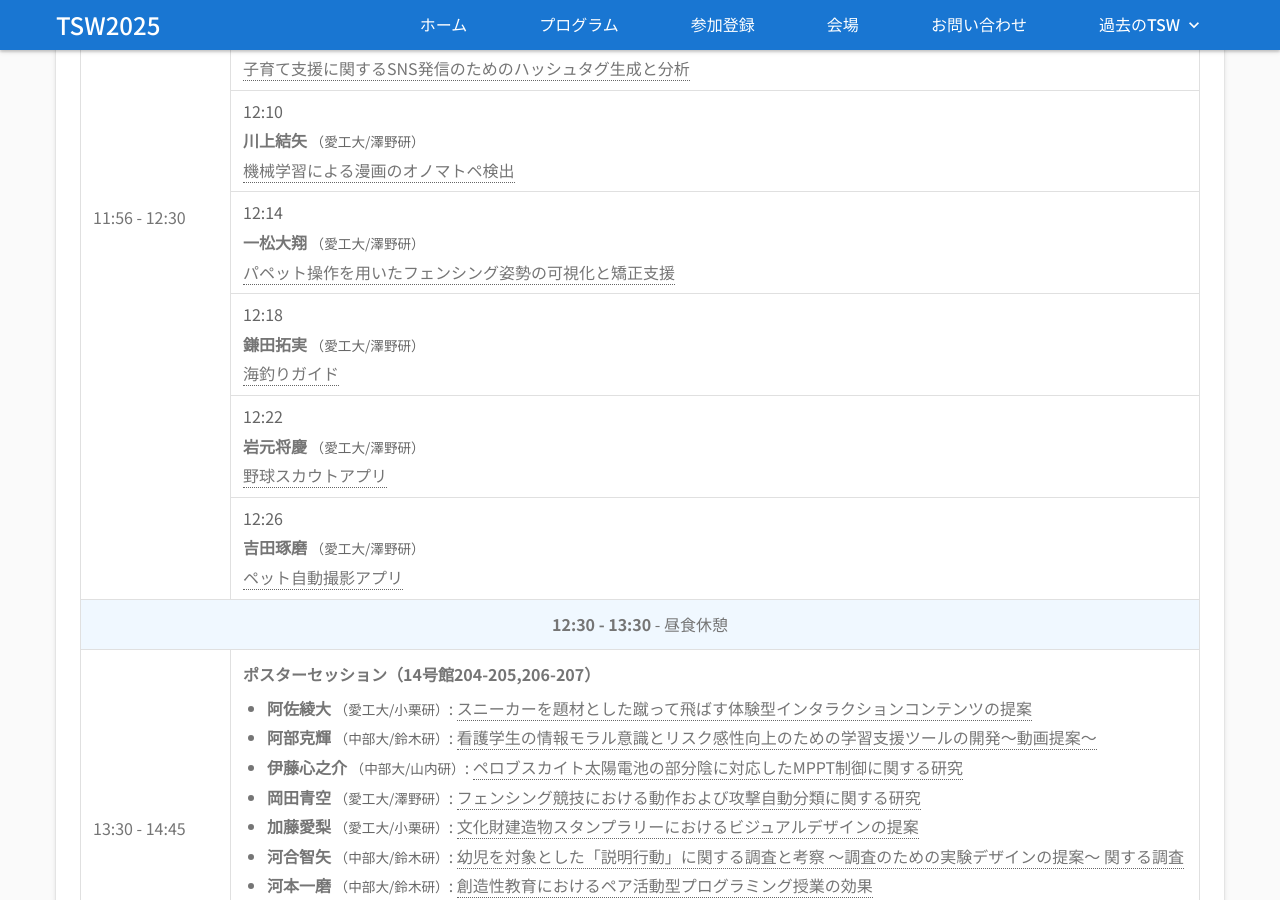
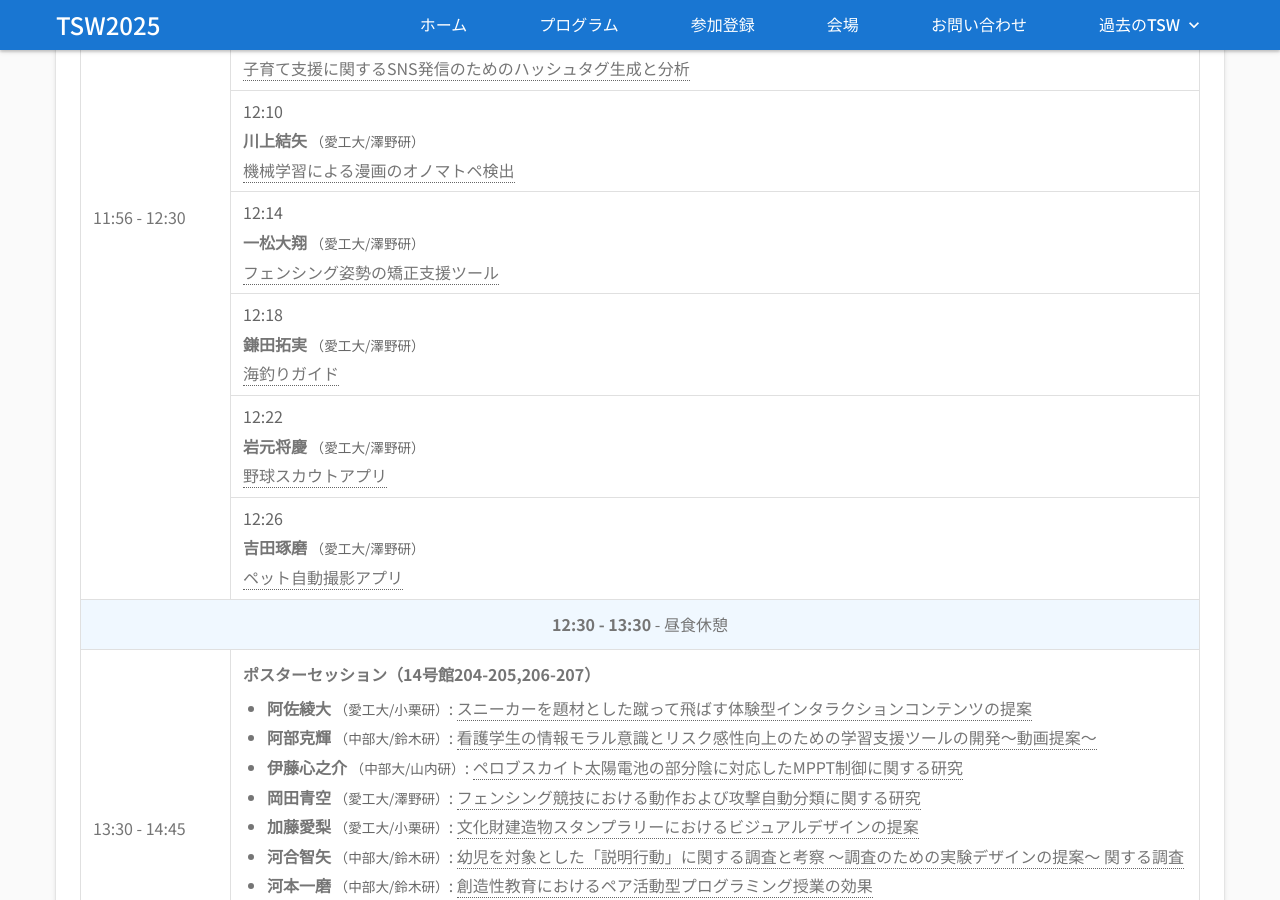
Before and after one commit to ogurilab/tsw2025, a Jekyll site: the page built from program.md, in a window 1280 px wide and 900 px high, scrolled down 2196 px. Built offline with Jekyll 4.4.1, drawn with Linux system fonts in a browser that asks for light colours.

Commit message:
スケジュールデータの発表タイトルを「パペット操作を用いたフェンシング姿勢の可視化と矯正支援」から「フェンシング姿勢の矯正支援ツール」に変更し、内容を明確にしました。

```diff
--- a/_data/schedule.yml
+++ b/_data/schedule.yml
@@ -77,7 +77,7 @@ day1:
         - time: "12:14"
           speaker: "一松大翔"
           affiliation: "愛工大/澤野研"
-          title: "パペット操作を用いたフェンシング姿勢の可視化と矯正支援"
+          title: "フェンシング姿勢の矯正支援ツール"
           abstract: "フェンシング動作の動画から MoveNet を用いて骨格情報を抽出し、得られた関節点をパペット操作で自由に動かすことで姿勢の問題点を直感的に可視化・矯正できる Web ツールを提案する。"
         - time: "12:18"
           speaker: "鎌田拓実"
```
